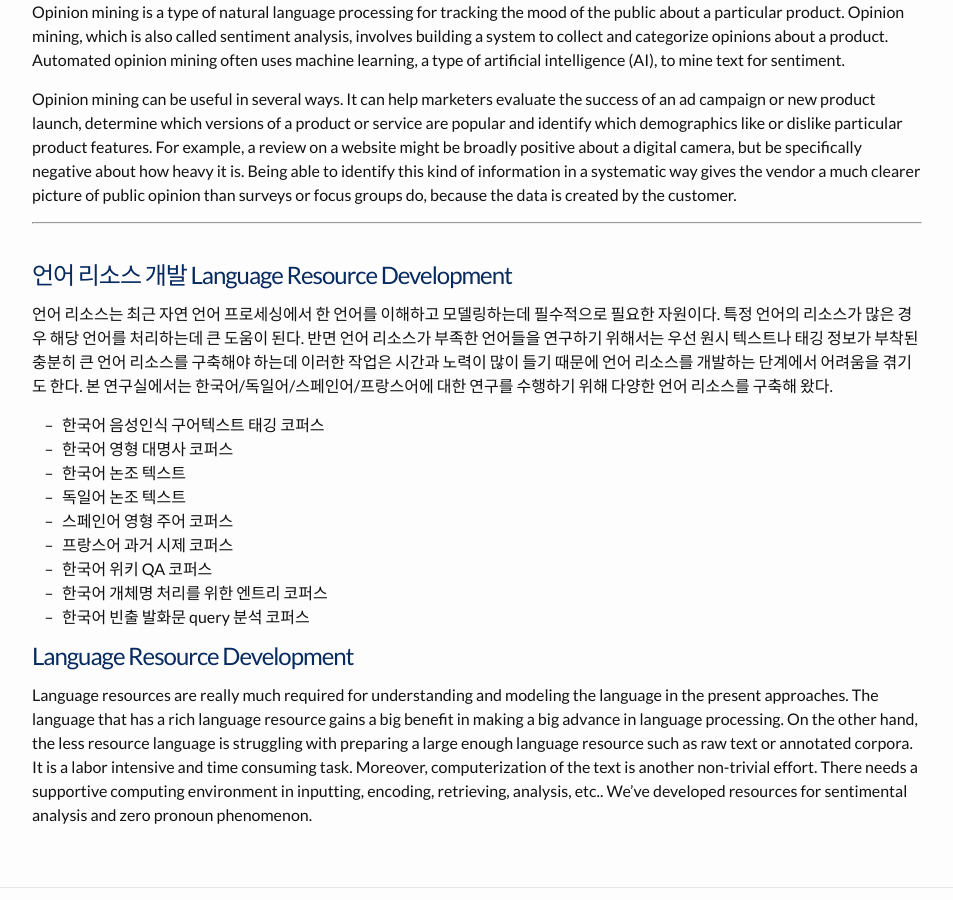
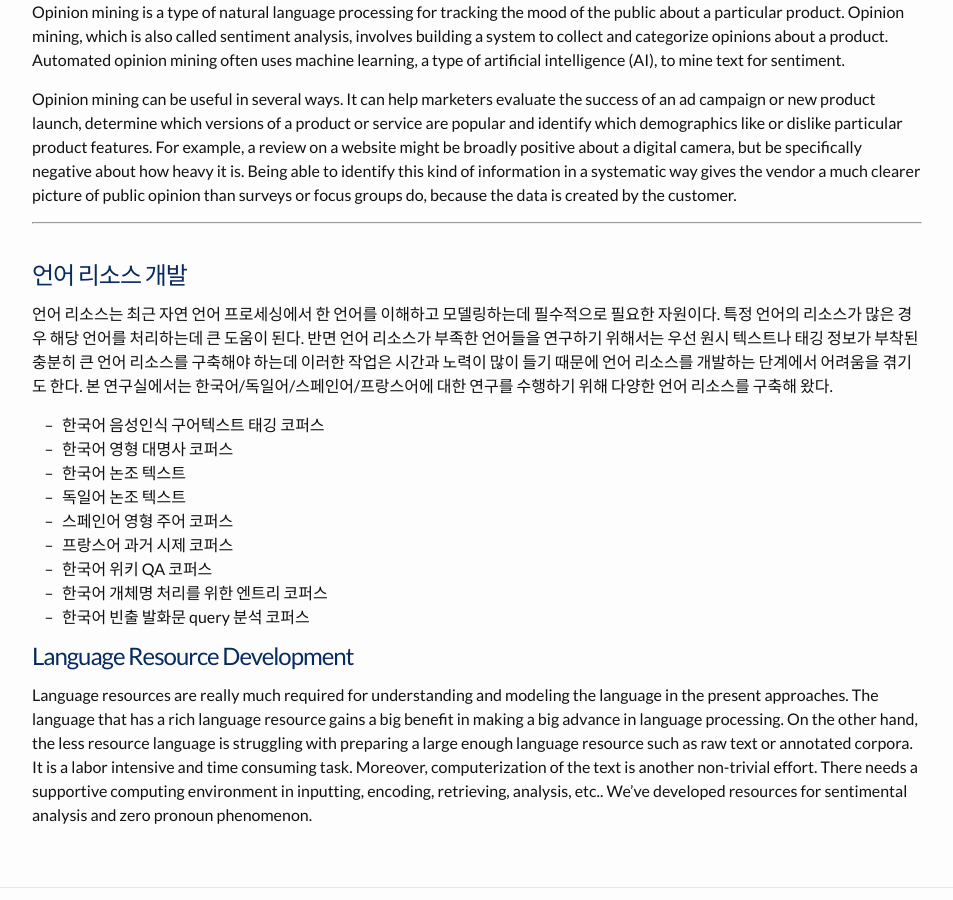
Before and after one commit to skkhmp/skkhmp.github.io, a Jekyll site: the page built from research.md, in a window 1280 px wide and 900 px high, scrolled down 1626 px. Shown: the whole window, without its empty margins (163-1116 px from the left). Built offline with Jekyll 4.4.1, drawn with Linux system fonts in a browser that asks for light colours; some web fonts are replaced.

Commit message:
Update research.md

```diff
--- a/research.md
+++ b/research.md
@@ -57,7 +57,7 @@ Opinion mining can be useful in several ways. It can help marketers evaluate the
 
 <br/>
 
-# 언어 리소스 개발 Language Resource Development
+# 언어 리소스 개발
 언어 리소스는 최근 자연 언어 프로세싱에서 한 언어를 이해하고 모델링하는데 필수적으로 필요한 자원이다. 특정 언어의 리소스가 많은 경우 해당 언어를 처리하는데 큰 도움이 된다. 반면 언어 리소스가 부족한 언어들을 연구하기 위해서는 우선 원시 텍스트나 태깅 정보가 부착된 충분히 큰 언어 리소스를 구축해야 하는데 이러한 작업은 시간과 노력이 많이 들기 때문에 언어 리소스를 개발하는 단계에서 어려움을 겪기도 한다. 본 연구실에서는 한국어/독일어/스페인어/프랑스어에 대한 연구를 수행하기 위해 다양한 언어 리소스를 구축해 왔다.
 * 한국어 음성인식 구어텍스트 태깅 코퍼스
 * 한국어 영형 대명사 코퍼스
```
